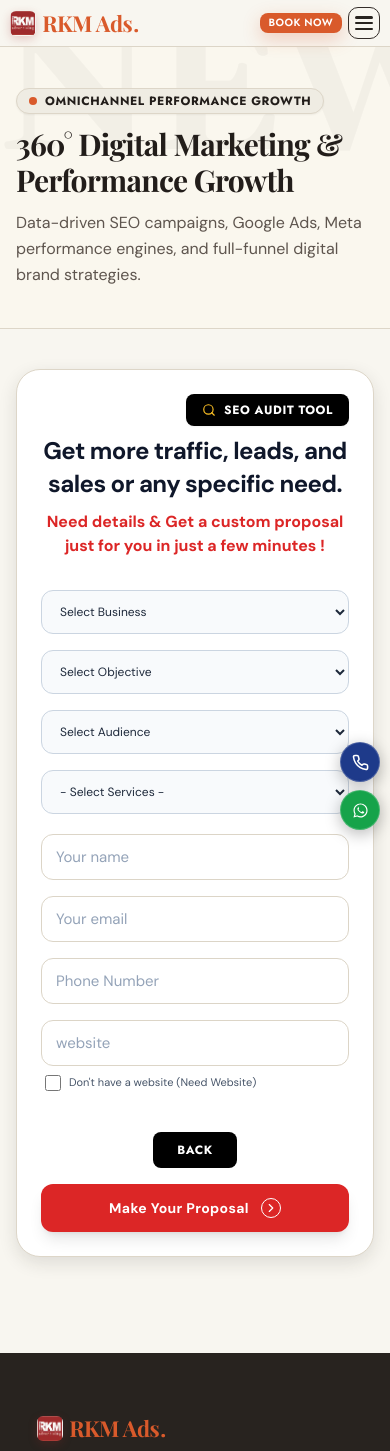
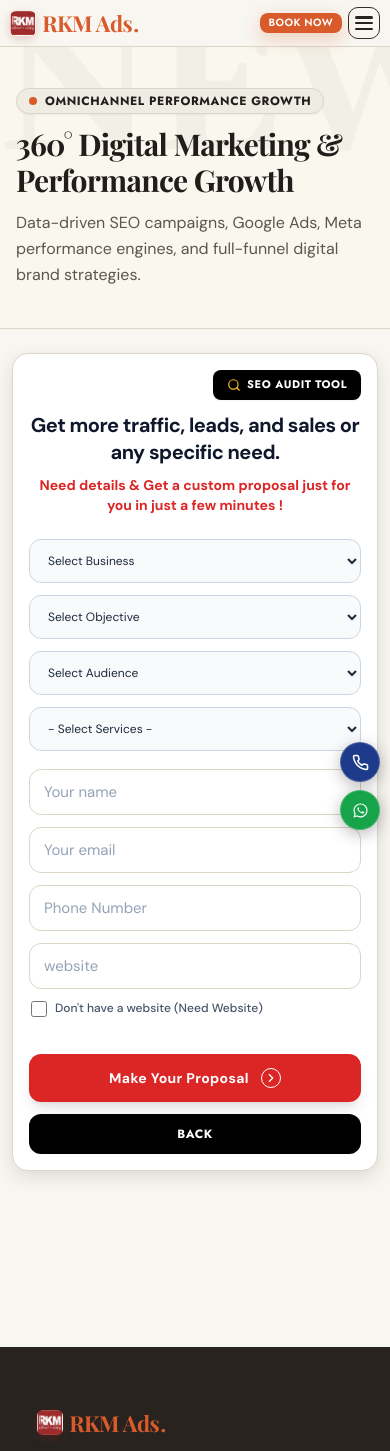
Before and after one commit to aarnav1503/RKM-Advertising, a React (Vite) app: page /digital-marketing in a window 390 px wide. Shown: the top 1451 px of the page. Built offline with nearby package versions, Linux system fonts and the light colour scheme; a web font is replaced by a local one.

Commit message:
Fix mobile view checkbox layout, proposal button hierarchy, and card spacing in Digital Marketing page

```diff
--- a/src/pages/DigitalMarketingPage.tsx
+++ b/src/pages/DigitalMarketingPage.tsx
@@ -134,14 +134,14 @@ export const DigitalMarketingPage: React.FC = () => {
       {/* =========================================================================
           MAIN DIGITAL PROPOSAL CARD CONTAINER
           ========================================================================= */}
-      <div className="max-w-6xl mx-auto px-4 sm:px-6 pt-10 sm:pt-14">
-        <div className="bg-white rounded-3xl sm:rounded-4xl p-6 sm:p-10 shadow-press border border-paper-line relative">
+      <div className="max-w-6xl mx-auto px-3 sm:px-6 pt-6 sm:pt-14 pb-20 sm:pb-24">
+        <div className="bg-white rounded-2xl sm:rounded-4xl p-4 sm:p-10 shadow-press border border-paper-line relative">
           {/* Top Right: SEO Audit Tool Button */}
-          <div className="flex justify-end mb-2">
+          <div className="flex justify-end mb-3 sm:mb-2">
             <button
               type="button"
               onClick={() => setIsSeoModalOpen(true)}
-              className="px-4 py-2 bg-black hover:bg-neutral-800 text-white rounded-lg text-xs font-head font-bold uppercase tracking-wider transition-all shadow-sm flex items-center gap-2 cursor-pointer"
+              className="px-3.5 py-1.5 sm:px-4 sm:py-2 bg-black hover:bg-neutral-800 text-white rounded-lg text-[11px] sm:text-xs font-head font-bold uppercase tracking-wider transition-all shadow-sm flex items-center gap-1.5 sm:gap-2 cursor-pointer"
             >
               <Search className="w-3.5 h-3.5 text-amber-400" />
               <span>Seo Audit Tool</span>
@@ -150,10 +150,10 @@ export const DigitalMarketingPage: React.FC = () => {
 
           {/* Main Headings */}
           <div className="text-center max-w-3xl mx-auto">
-            <h1 className="font-sans text-2xl sm:text-3xl md:text-[34px] font-bold text-slate-900 tracking-tight leading-snug">
+            <h1 className="font-sans text-xl sm:text-3xl md:text-[34px] font-bold text-slate-900 tracking-tight leading-snug">
               Get more traffic, leads, and sales or any specific need.
             </h1>
-            <p className="font-sans font-bold text-base sm:text-lg text-red-600 mt-2.5">
+            <p className="font-sans font-bold text-sm sm:text-lg text-red-600 mt-2 sm:mt-2.5">
               Need details &amp; Get a custom proposal just for you in just a few minutes !
             </p>
           </div>
@@ -167,9 +167,9 @@ export const DigitalMarketingPage: React.FC = () => {
 
           {/* Interactive Proposal Form */}
           {!proposalGenerated ? (
-            <form onSubmit={handleSubmit} className="mt-8 sm:mt-10 space-y-4">
+            <form onSubmit={handleSubmit} className="mt-6 sm:mt-10 space-y-3.5 sm:space-y-4">
               {/* Row 1: 4 Dropdowns */}
-              <div className="grid grid-cols-1 sm:grid-cols-2 lg:grid-cols-4 gap-4">
+              <div className="grid grid-cols-1 sm:grid-cols-2 lg:grid-cols-4 gap-3 sm:gap-4">
                 {/* 1. Select Business */}
                 <div>
                   <label className="sr-only">Select Business</label>
@@ -248,7 +248,7 @@ export const DigitalMarketingPage: React.FC = () => {
               </div>
 
               {/* Row 2: 4 Inputs */}
-              <div className="grid grid-cols-1 sm:grid-cols-2 lg:grid-cols-4 gap-4 pt-1">
+              <div className="grid grid-cols-1 sm:grid-cols-2 lg:grid-cols-4 gap-3 sm:gap-4 pt-1">
                 {/* Name */}
                 <div>
                   <label className="sr-only">Your name</label>
@@ -298,7 +298,11 @@ export const DigitalMarketingPage: React.FC = () => {
                       noWebsite ? 'opacity-70 bg-slate-100 italic' : ''
                     }`}
                   />
-                  <div className="flex items-center gap-2 mt-2 px-1">
+                  <div className="mt-2.5 px-0.5">
+                    <label
+                      htmlFor="nowebsite"
+                      className="inline-flex items-center gap-2 cursor-pointer select-none text-left"
+                    >
                       <input
                         type="checkbox"
                         id="nowebsite"
@@ -308,39 +312,37 @@ export const DigitalMarketingPage: React.FC = () => {
                           if (e.target.checked) setWebsite('Need New Website');
                           else setWebsite('');
                         }}
-                      className="rounded border-slate-300 text-red-600 focus:ring-red-500 cursor-pointer"
+                        className="w-4 h-4 rounded border-slate-300 text-red-600 focus:ring-red-500 cursor-pointer shrink-0 accent-red-600"
                       />
-                    <label
-                      htmlFor="nowebsite"
-                      className="text-[11px] text-slate-600 select-none cursor-pointer"
-                    >
+                      <span className="text-xs text-slate-600 font-medium leading-snug">
                         Don't have a website (Need Website)
+                      </span>
                     </label>
                   </div>
                 </div>
               </div>
 
               {/* Row 3: Actions */}
-              <div className="pt-6 flex flex-col sm:flex-row items-center justify-between gap-4">
-                {/* Back Button */}
+              <div className="pt-4 sm:pt-6 flex flex-col sm:flex-row items-stretch sm:items-center justify-between gap-3 sm:gap-4">
+                {/* Submit: Make Your Proposal (Top on mobile, right on desktop) */}
+                <button
+                  type="submit"
+                  disabled={isSubmitting}
+                  className="w-full sm:w-auto px-8 py-3.5 bg-red-600 hover:bg-red-700 text-white rounded-xl font-sans font-bold text-sm sm:text-base tracking-wide shadow-lg hover:shadow-red-600/30 transition-all flex items-center justify-center gap-3 cursor-pointer group sm:order-2"
+                >
+                  <span>{isSubmitting ? 'Analyzing & Crafting Strategy...' : 'Make Your Proposal'}</span>
+                  <div className="w-5 h-5 rounded-full border border-white flex items-center justify-center transition-transform group-hover:translate-x-1 shrink-0">
+                    <ChevronRight className="w-3.5 h-3.5 text-white" />
+                  </div>
+                </button>
+
+                {/* Back Button (Bottom on mobile, left on desktop) */}
                 <button
                   type="button"
                   onClick={() => navigate('/')}
-                  className="px-6 py-2.5 bg-black hover:bg-neutral-800 text-white rounded-lg text-xs font-head font-bold uppercase tracking-wider transition-colors"
+                  className="w-full sm:w-auto px-6 py-3 sm:py-2.5 bg-black hover:bg-neutral-800 text-white rounded-xl sm:rounded-lg text-xs font-head font-bold uppercase tracking-wider transition-colors text-center cursor-pointer sm:order-1"
                 >
                   Back
-                </button>
-
-                {/* Submit: Make Your Proposal */}
-                <button
-                  type="submit"
-                  disabled={isSubmitting}
-                  className="w-full sm:w-auto px-8 py-3.5 bg-red-600 hover:bg-red-700 text-white rounded-xl font-sans font-bold text-sm sm:text-base tracking-wide shadow-lg hover:shadow-red-600/30 transition-all flex items-center justify-center gap-3 cursor-pointer group"
-                >
-                  <span>{isSubmitting ? 'Analyzing & Crafting Strategy...' : 'Make Your Proposal'}</span>
-                  <div className="w-5 h-5 rounded-full border border-white flex items-center justify-center transition-transform group-hover:translate-x-1">
-                    <ChevronRight className="w-3.5 h-3.5 text-white" />
-                  </div>
                 </button>
               </div>
             </form>
@@ -433,24 +435,24 @@ export const DigitalMarketingPage: React.FC = () => {
               </div>
 
               {/* Consultation & Execution CTAs */}
-              <div className="bg-red-50 border border-red-200 rounded-2xl p-6 sm:p-8 flex flex-col sm:flex-row items-center justify-between gap-6">
+              <div className="bg-red-50 border border-red-200 rounded-2xl p-5 sm:p-8 flex flex-col sm:flex-row items-center justify-between gap-5 sm:gap-6">
                 <div>
-                  <h3 className="font-news-serif text-xl sm:text-2xl font-bold text-red-950">
+                  <h3 className="font-news-serif text-xl sm:text-2xl font-bold text-red-950 text-center sm:text-left">
                     Ready to execute your growth campaign?
                   </h3>
-                  <p className="text-xs sm:text-sm text-red-800 mt-1">
+                  <p className="text-xs sm:text-sm text-red-800 mt-1 text-center sm:text-left">
                     Connect directly with our media planning director to finalize your campaign rollout in 24 hours.
                   </p>
                 </div>
 
-                <div className="flex flex-wrap items-center gap-3 shrink-0">
+                <div className="flex flex-col sm:flex-row items-stretch sm:items-center gap-2.5 sm:gap-3 w-full sm:w-auto shrink-0">
                   <a
                     href={`https://wa.me/919878339302?text=${encodeURIComponent(
                       `Hi RKM Ads, I generated a Digital Marketing proposal for ${name} (${business}) focused on ${objective}. Please share final deployment schedules!`
                     )}`}
                     target="_blank"
                     rel="noreferrer"
-                    className="px-5 py-3 rounded-xl bg-emerald-600 hover:bg-emerald-700 text-white font-sans font-bold text-xs uppercase tracking-wider flex items-center gap-2 shadow-sm transition-all"
+                    className="w-full sm:w-auto px-5 py-3 rounded-xl bg-emerald-600 hover:bg-emerald-700 text-white font-sans font-bold text-xs uppercase tracking-wider flex items-center justify-center gap-2 shadow-sm transition-all"
                   >
                     <MessageCircle className="w-4 h-4" />
                     <span>WhatsApp Proposal</span>
@@ -458,7 +460,7 @@ export const DigitalMarketingPage: React.FC = () => {
 
                   <a
                     href="tel:+919878339302"
-                    className="px-5 py-3 rounded-xl bg-slate-900 hover:bg-slate-800 text-white font-sans font-bold text-xs uppercase tracking-wider flex items-center gap-2 shadow-sm transition-all"
+                    className="w-full sm:w-auto px-5 py-3 rounded-xl bg-slate-900 hover:bg-slate-800 text-white font-sans font-bold text-xs uppercase tracking-wider flex items-center justify-center gap-2 shadow-sm transition-all"
                   >
                     <Phone className="w-4 h-4" />
                     <span>Call +91-9878339302</span>
```
Lines whose indentation alone changed are shown as unchanged.
